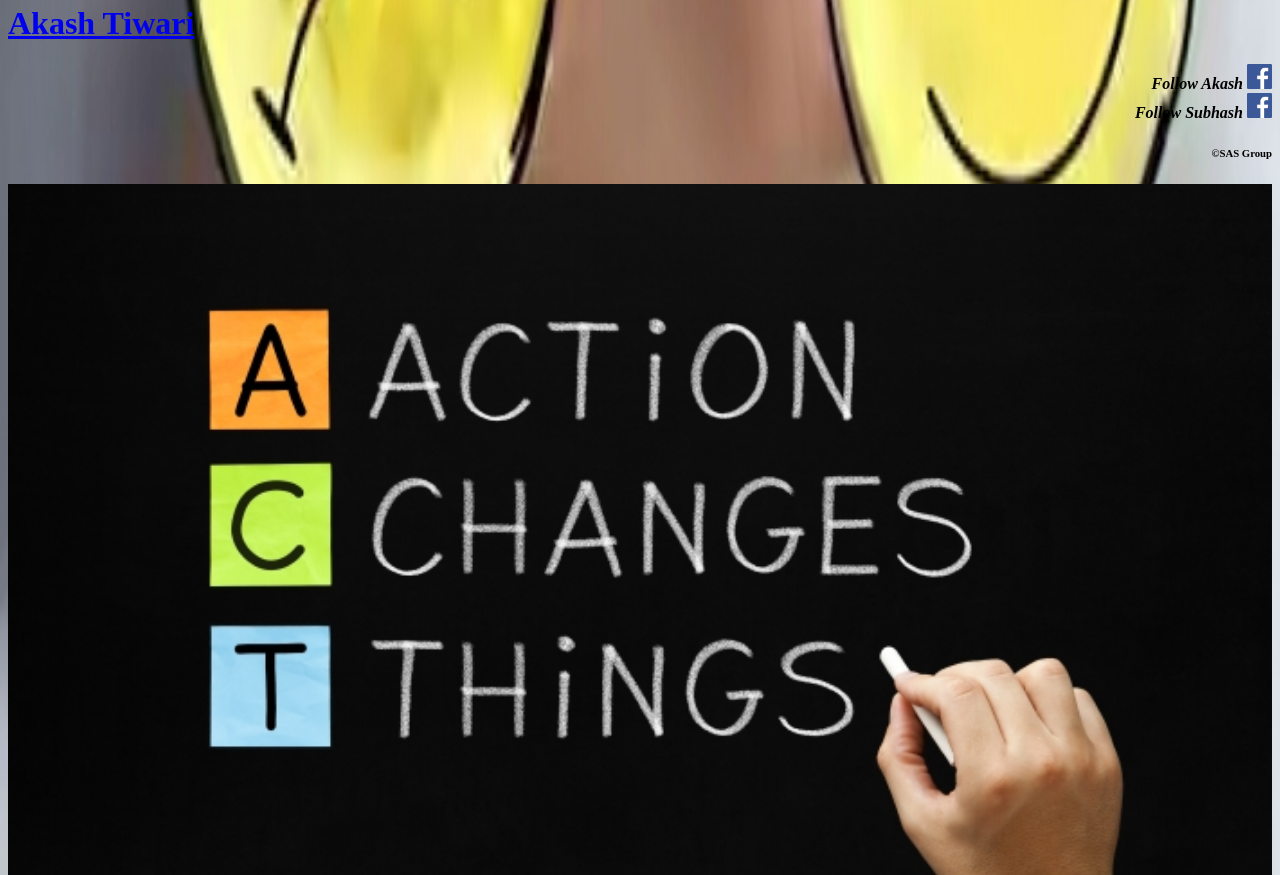
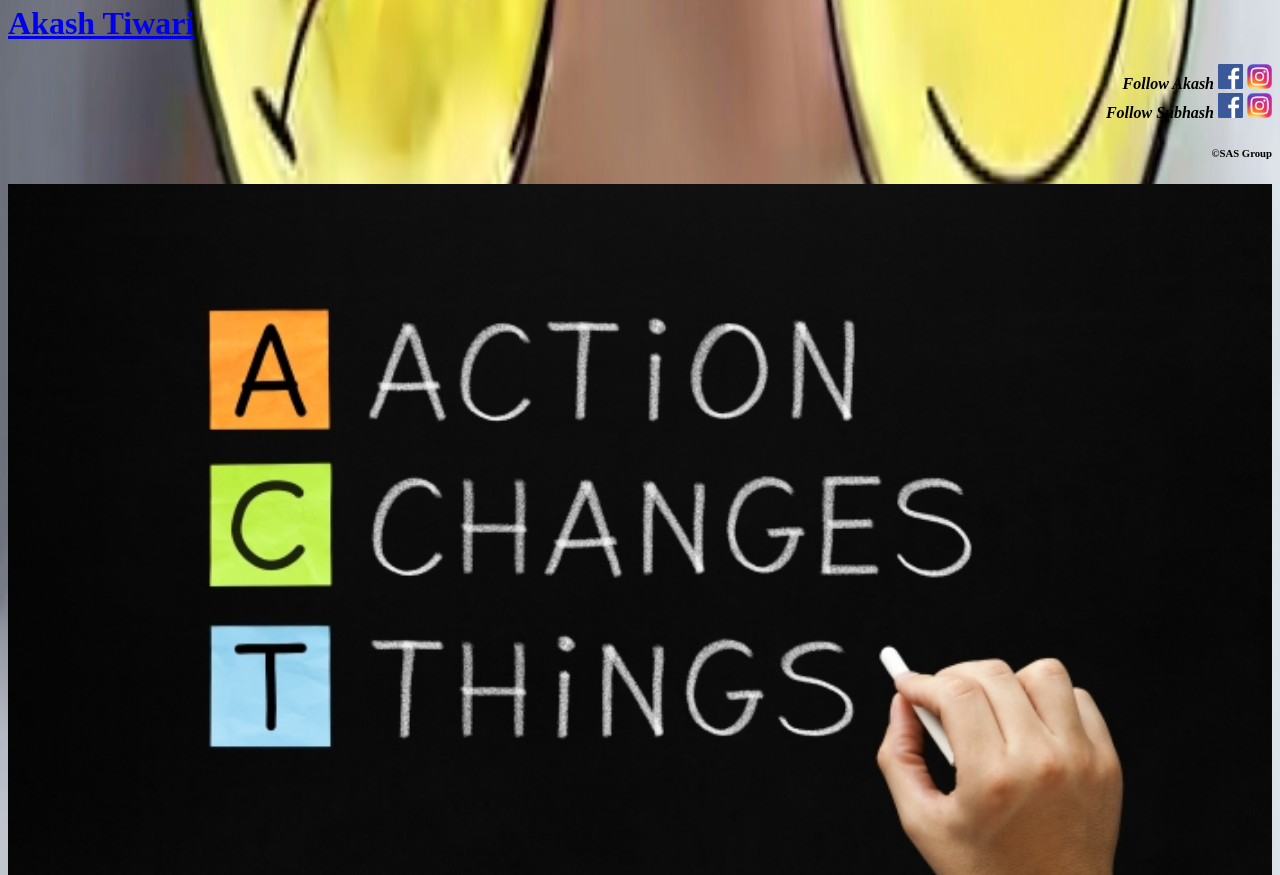
Before and after one commit to AKASH8731/AKASH8731.github.io, a plain HTML site: page index.html in a window 1280 px wide. Shown: the part 1256-2131 px from the top of the page. Drawn offline with Linux system fonts and the light colour scheme.

Commit message:
insta plus

```diff
--- a/index.html
+++ b/index.html
@@ -37,9 +37,11 @@
 
     <footer><b><i>Follow Akash</i></b>
         <a href="https://www.facebook.com/profile.php?id=100008565729056&lst=100008565729056%3A100008565729056%3A1516541219&sk=about"><img src="fb.png" width="25" height="25"/></a>
+        <a href="https://www.instagram.com/akash.tiwari.lmp/"><img src="insta.png" width="25" height="25"/></a>
         <br>
         <b><i>Follow Subhash</i></b>
         <a href="https://www.facebook.com/subhash.verma.446/about?lst=100004665668802%3A100004665668802%3A1516542017"><img src="fb.png" width="25" height="25"/></a>
+        <a href="https://www.instagram.com/subhash4446/"><img src="insta.png" width="25" height="25"/></a>
         <h6>&copy;SAS Group</h6>
     </footer>
     <div class="parallax"></div>
```
Also changed, not shown: insta.png (added).
